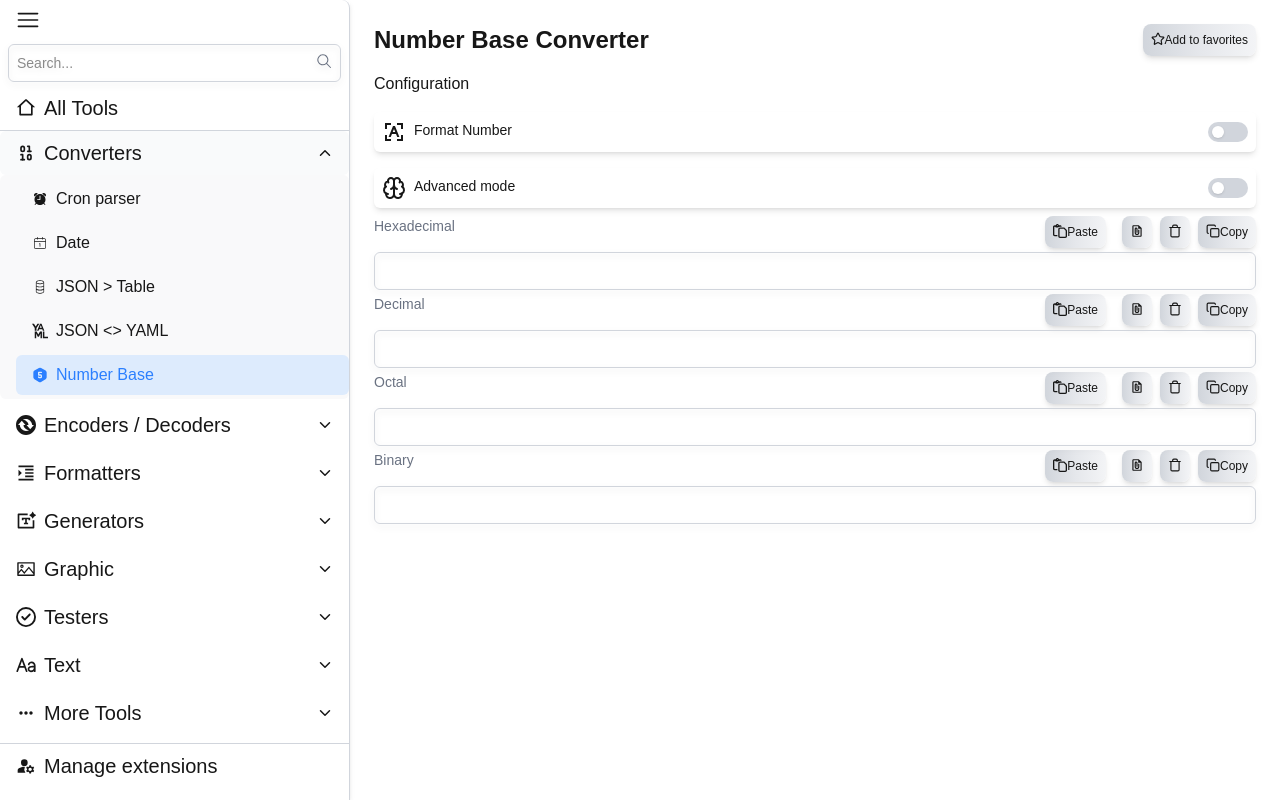
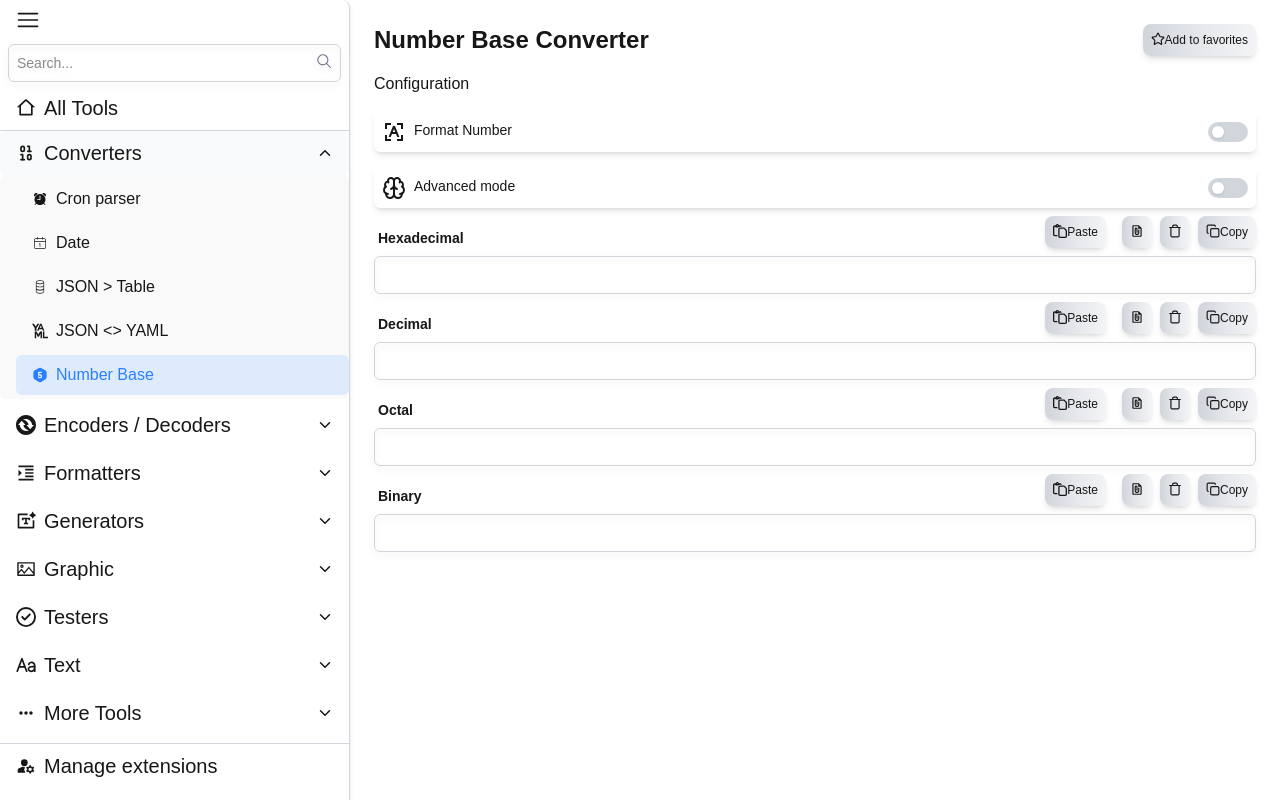
Before and after one commit to Kanghocit/Devtoys, a Next.js app: page /number-base in a window 1280 px wide. Built offline with nearby package versions, Linux system fonts and the light colour scheme.

Commit message:
fix(ui): number-base

```diff
--- a/src/app/(converters)/cron-parser/page.tsx
+++ b/src/app/(converters)/cron-parser/page.tsx
@@ -155,7 +155,7 @@ const CronParser = () => {
           <p className="text-xs">Next scheduled dates</p>
         </div>
         <Textarea
-          className="w-full min-h-200 "
+          className="w-full min-h-200"
           value={scheduledDates}
           onChange={(e) => setScheduledDates(e.target.value)}
         />
--- a/src/app/(converters)/number-base/page.tsx
+++ b/src/app/(converters)/number-base/page.tsx
@@ -84,7 +84,9 @@ const NumberBase = () => {
       {numberBases.map(({ title, value, base }) => (
         <div key={value}>
           <div className="flex justify-between">
-            <p className="text-sm ms-2 text-gray-500">{title}</p>
+            <div className="flex items-end gap-2 ms-3">
+              <p className="text-sm font-semibold items-end">{title}</p>
+            </div>
 
             <div className="flex gap-2 pe-2">
               <Button
@@ -130,7 +132,7 @@ const NumberBase = () => {
           )}
 
           {/* values['hex'] : ) */}
-          <div className="me-3 pe-1">
+          <div className="me-3 pe-1 py-1">
             <Input
               type="text"
               className="w-full"
--- a/src/components/textarea/index.tsx
+++ b/src/components/textarea/index.tsx
@@ -67,7 +67,7 @@ const Textarea: React.FC<TextareaProps> = ({
   }, [value, minLines]);
 
   const textareaClass = clsx(
-    "relative flex border border-gray-300 w-full rounded-md overflow-hidden bg-white",
+    "relative flex border border-gray-300 w-full rounded-md overflow-hidden bg-white ",
     !hasBorder && "border-none bg-gray-300"
   );
   return (
```
Also changed, not shown: src/app/(converters)/json-to-table/page.tsx (+5 -5 lines).
